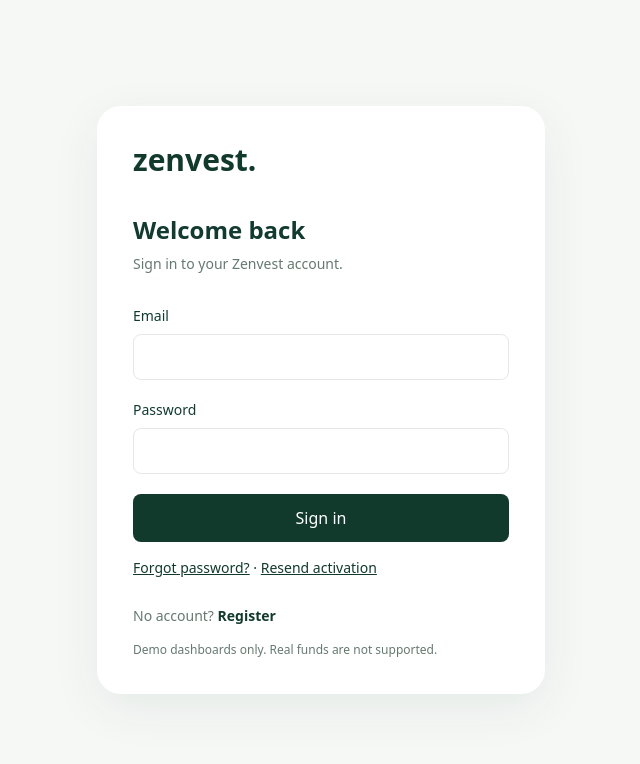
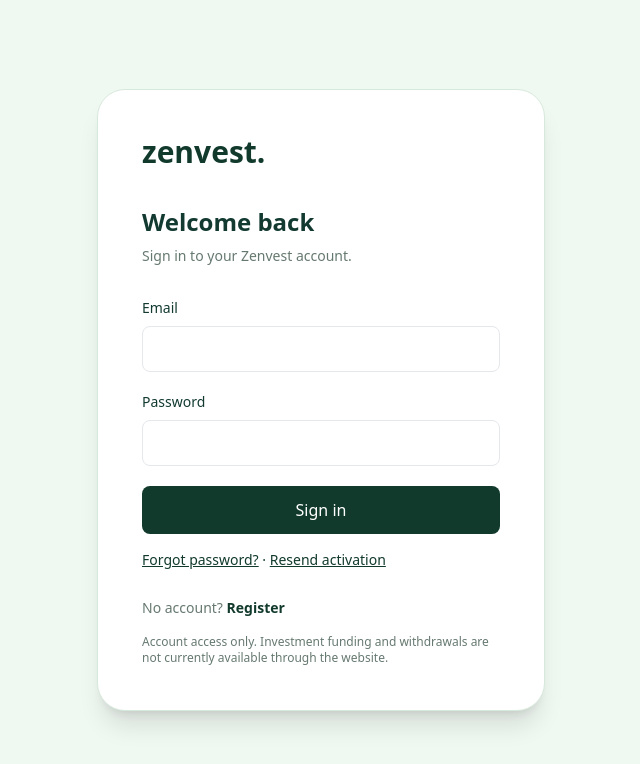
Before and after one commit to en0ma/zenvest, a Next.js app: page /login in a window 1280 px wide. Shown: the top 764 px of the page, without its empty margins (319-959 px from the left). Built offline with nearby package versions, Linux system fonts and the light colour scheme.

Commit message:
design: refine account UX and remove public admin navigation

```diff
--- a/src/app/login/page.tsx
+++ b/src/app/login/page.tsx
@@ -15,11 +15,11 @@ export default function Login() {
   } catch { setError("Could not sign in. Try again."); }
   finally {setPending(false);}
  }
- return <main className="min-h-screen flex items-center justify-center p-6 bg-canvas"><section className="bg-white rounded-3xl shadow-soft w-full max-w-md p-9">
+ return <main className="min-h-screen flex items-center justify-center p-6 bg-[#f0f8f2]"><section className="bg-white rounded-[28px] border border-[#d7e9db] shadow-xl w-full max-w-md p-9 md:p-11">
  <Link href="/" className="text-3xl text-forest font-bold">zenvest.</Link><h1 className="text-2xl font-semibold mt-9">Welcome back</h1><p className="text-sm text-muted mt-2">Sign in to your Zenvest account.</p>
  <form className="mt-8 space-y-5" onSubmit={submit}><label className="block text-sm">Email<input autoComplete="email" required type="email" name="email" className="w-full mt-2 border rounded-lg px-4 py-3"/></label>
  <label className="block text-sm">Password<input required autoComplete="current-password" type="password" name="password" className="w-full mt-2 border rounded-lg px-4 py-3"/></label>
  {error&&<p role="alert" className="text-red-700 text-sm">{error}</p>}<button disabled={pending} className="w-full bg-forest text-white py-3 rounded-lg disabled:opacity-50">{pending?"Signing in...":"Sign in"}</button></form>
- <p className="mt-4 text-sm"><Link href="/forgot-password" className="text-forest underline">Forgot password?</Link> · <Link href="/resend-activation" className="text-forest underline">Resend activation</Link></p><p className="mt-7 text-sm text-muted">No account? <Link className="text-forest font-semibold" href="/register">Register</Link></p><p className="mt-4 text-xs text-muted">Demo dashboards only. Real funds are not supported.</p>
+ <p className="mt-4 text-sm"><Link href="/forgot-password" className="text-forest underline">Forgot password?</Link> · <Link href="/resend-activation" className="text-forest underline">Resend activation</Link></p><p className="mt-7 text-sm text-muted">No account? <Link className="text-forest font-semibold" href="/register">Register</Link></p><p className="mt-4 text-xs text-muted">Account access only. Investment funding and withdrawals are not currently available through the website.</p>
  </section></main>;
 }
```
